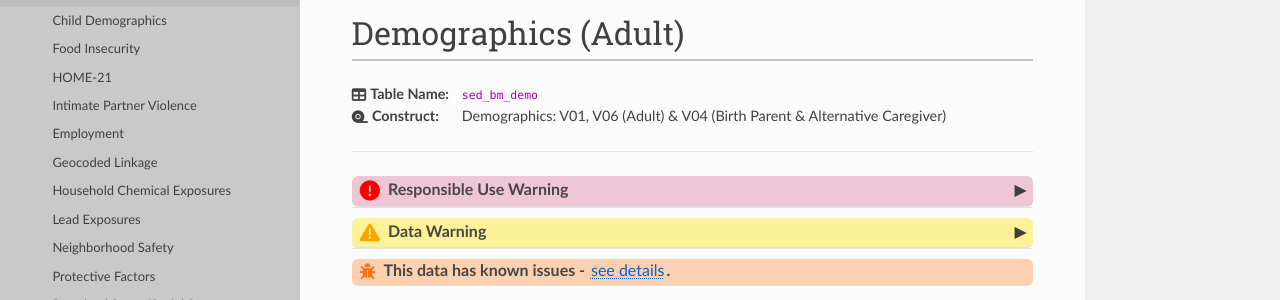
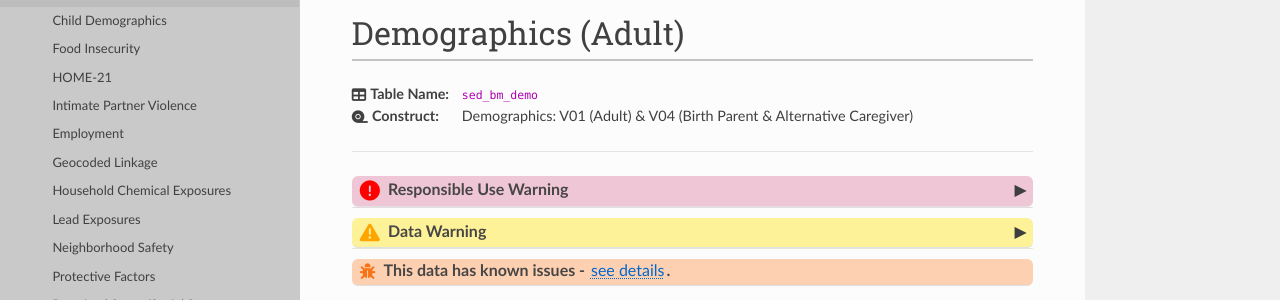
Before and after one commit to nbdc-datahub/hbcd-docs, an MkDocs documentation site: the page built from docs/instruments/SED/demo-cg.md, in a window 1280 px wide and 900 px high. Shown: the part 160-460 px from the top of the window. Built offline with MkDocs 1.6.1, drawn with Linux system fonts in a browser that asks for light colours; nearby versions of some CDN libraries.

Commit message:
remove V06 from adult demo page

```diff
--- a/docs/instruments/SED/demo-cg.md
+++ b/docs/instruments/SED/demo-cg.md
@@ -7,7 +7,7 @@
   </div>
   <div class="info-row">
     <div class="info-label"><i class="fa-solid fa-tape"></i> Construct:</div>
-    <div class="info-value">Demographics: V01, V06 (Adult) & V04 (Birth Parent & Alternative Caregiver)</div>
+    <div class="info-value">Demographics: V01 (Adult) & V04 (Birth Parent & Alternative Caregiver)</div>
   </div>
 </div>
 ---------------------------------------------
@@ -42,7 +42,7 @@
 Some participants reported challenges in answering certain questions, such as those related to race and ethnicity (e.g. options did not capture identity) and occupation (i.e., imperfect option for job type and number of hours).</p>
 <hr>
 <p><b>Withheld Variables/Variable Data With Small Cell Sizes</b><br>
-Some variables do not contain any data in the current data release (e.g., household roster response options allowed for more household members than were reported by the respondents who completed V04 or V06  to date). These variables are currently being retained, as their relevance may change as data collection proceeds.</p>
+Some variables do not contain any data in the current data release (e.g., household roster response options allowed for more household members than were reported by the respondents who completed V04 to date). These variables are currently being retained, as their relevance may change as data collection proceeds.</p>
 <p>Some variables in this release have small cell sizes (between 1 and ten people per cell).  As a condition of using these data, specified in the DUC, you agree not to identify any individual from whom data was obtained and not to identify their relatives. You agree to a minimum cell threshold of 10 in any public reporting of the data (publications or presentations).</p>
 <hr>
 <p><b>Branching Logic</b><br>
```
